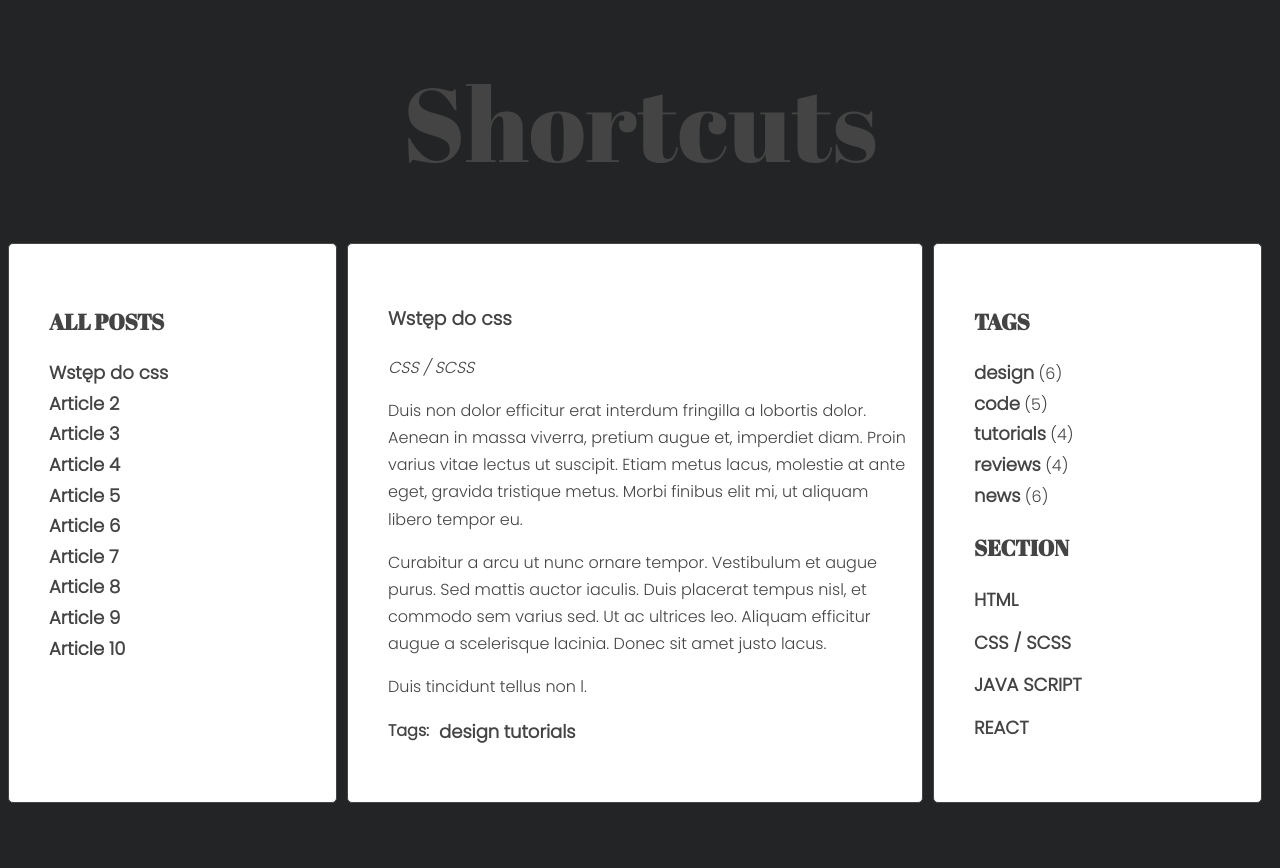
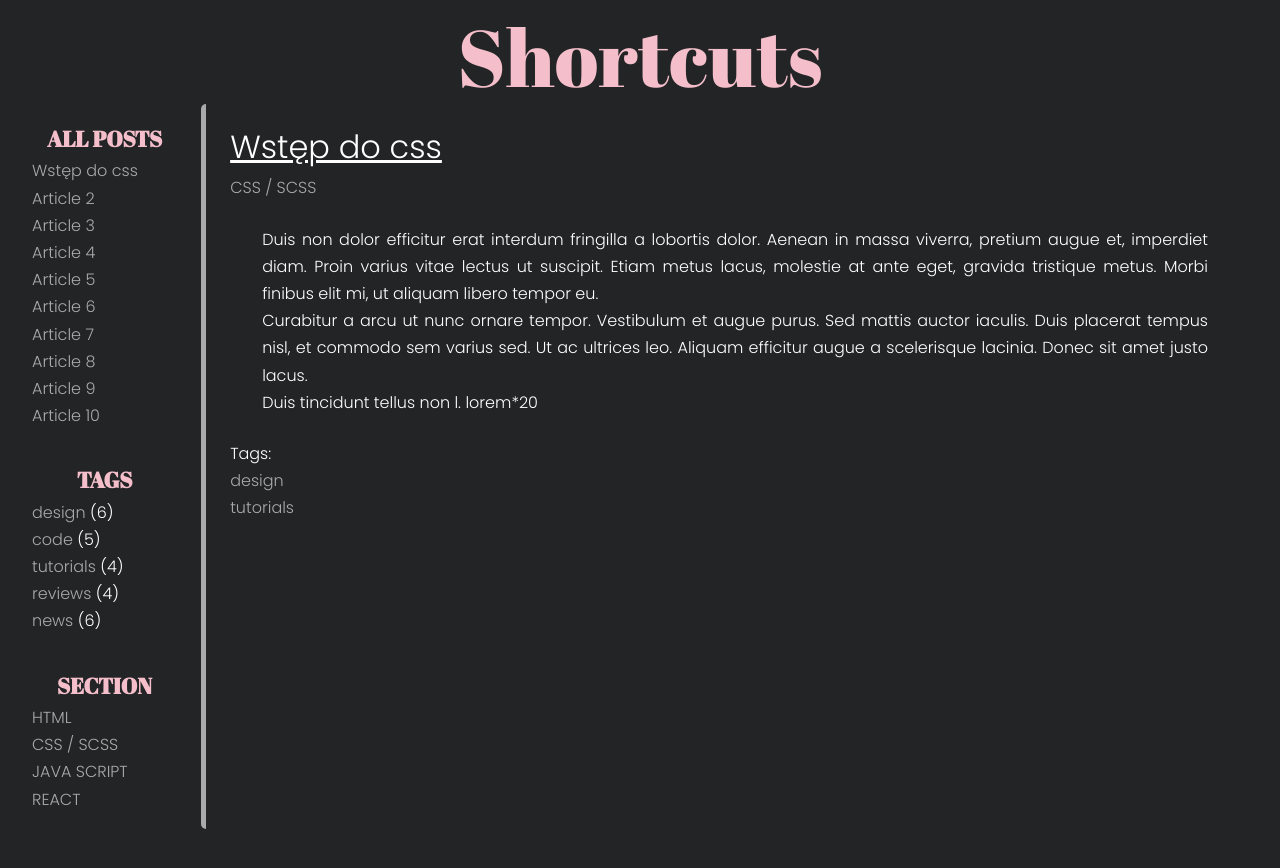
Before and after one commit to Maqel/WebDevShortcuts, a website: page src/index.html in a window 1280 px wide. After the commit the page ends 841 px from the top, so only its background shows below. Drawn offline with nearby package versions, Linux system fonts and the light colour scheme; files that its build step writes are made by us from their sources.

Commit message:
base_layout_vith_grid

```diff
--- a/src/index.html
+++ b/src/index.html
@@ -4,19 +4,57 @@
   <meta charset="UTF-8">
   <meta http-equiv="X-UA-Compatible" content="IE=edge">
   <meta name="viewport" content="width=device-width, initial-scale=1.0">
-  <link rel="stylesheet" href="css/style.css">
+  <link rel="stylesheet" href="css/style.min.css">
   <title>Shortcuts</title>
 </head>
 <body>
   <div class="blog">
     <div class="container">
-      <h1 class="logo">Shortcuts</h1>
-      <main class="wrapper">
+      <div class="logo-container">
+        <a class="logo" onclick="location.reload(true);"><h1>Shortcuts</h1></a>
+      </div>
+      <nav class="menu">
         <aside class="sidebar">
           <h2 class="section-title">All posts</h2>
           <ul class="list titles">
           </ul>
         </aside>
+        <aside class="sidebar">
+          <h2 class="section-title">Tags</h2>
+          <ul class="list tags">
+            <li><a href="#">design</a> <span>(6)</span></li>
+            <li><a href="#">code</a> <span>(5)</span></li>
+            <li><a href="#">tutorials</a> <span>(4)</span></li>
+            <li><a href="#">reviews</a> <span>(4)</span></li>
+            <li><a href="#">news</a> <span>(6)</span></li>
+          </ul>
+        </aside>
+        <aside class="sidebar">
+          <h2 class="section-title">Section</h2>
+          <ul class="list section">
+            <li>
+              <a href="#">
+                <span class="section-name">HTML</span>
+              </a>
+            </li>
+            <li>
+              <a href="#">
+                <span class="section-name">CSS / SCSS</span>
+              </a>
+            </li>
+            <li>
+              <a href="#">
+                <span class="section-name">JAVA SCRIPT</span>
+              </a>
+            </li>
+            <li>
+              <a href="#">
+                <span class="section-name">REACT</span>
+              </a>
+            </li>
+          </ul>
+        </aside>
+      </nav>
         <section class="posts">
           <article class="post active" id="article-1">
             <h3 class="post-title">Wstęp do css</h3>
@@ -24,7 +62,7 @@
             <div class="post-content">
               <p>Duis non dolor efficitur erat interdum fringilla a lobortis dolor. Aenean in massa viverra, pretium augue et, imperdiet diam. Proin varius vitae lectus ut suscipit. Etiam metus lacus, molestie at ante eget, gravida tristique metus. Morbi finibus elit mi, ut aliquam libero tempor eu.</p>
               <p>Curabitur a arcu ut nunc ornare tempor. Vestibulum et augue purus. Sed mattis auctor iaculis. Duis placerat tempus nisl, et commodo sem varius sed. Ut ac ultrices leo. Aliquam efficitur augue a scelerisque lacinia. Donec sit amet justo lacus.</p>
-              <p>Duis tincidunt tellus non l.</p>
+              <p>Duis tincidunt tellus non l. lorem*20</p>
             </div>
             <div class="post-tags">
               <p><strong>Tags:</strong></p>
@@ -184,40 +222,6 @@
             </div>
           </article>
         </section>
-        <aside class="sidebar">
-          <h2 class="section-title">Tags</h2>
-          <ul class="list tags">
-            <li><a href="#">design</a> <span>(6)</span></li>
-            <li><a href="#">code</a> <span>(5)</span></li>
-            <li><a href="#">tutorials</a> <span>(4)</span></li>
-            <li><a href="#">reviews</a> <span>(4)</span></li>
-            <li><a href="#">news</a> <span>(6)</span></li>
-          </ul>
-          <h2 class="section-title">Section</h2>
-          <ul class="list section">
-            <li>
-              <a href="#">
-                <span class="section-name">HTML</span>
-              </a>
-            </li>
-            <li>
-              <a href="#">
-                <span class="section-name">CSS / SCSS</span>
-              </a>
-            </li>
-            <li>
-              <a href="#">
-                <span class="section-name">JAVA SCRIPT</span>
-              </a>
-            </li>
-            <li>
-              <a href="#">
-                <span class="section-name">REACT</span>
-              </a>
-            </li>
-          </ul>
-        </aside>
-      </main>
     </div>
   </div>
   <script src="js/script.js"></script>
--- /dev/null
+++ b/src/sass/_main.scss
@@ -0,0 +1,186 @@
+
+
+body {
+  background: $color-darker;
+  font-family: $font-text;
+  color: $color-brightest;
+  font-weight: 300;
+  font-size: 16px;
+  line-height: 1.7;
+}
+
+.container {
+  //max-width: 1440px;
+  width: 100%;
+  min-height: 100vh;
+  margin: 0 auto;
+  padding: 0 2vh;
+  display: grid;
+  grid-template: 0.15fr 1fr / 1fr 6fr;
+  gap: 1vh;
+}
+
+/*NAVIGATION*/
+
+.menu {
+  grid-area: 2 / 1 / 3 / 2;
+  display: flex;
+  flex-direction: column;
+
+  .sidebar {
+    margin: 1em;
+
+    a{
+      color: $color-light;
+
+      &:hover {
+        color: lighten($color-brightest, 50%);
+      }
+    }
+
+    .section-title {
+      color: $color-title;
+      font-size: 22px;
+      text-transform: uppercase;
+      font-family: $font-header;
+      font-weight: 600;
+      display: flex;
+      justify-content: center;
+
+      span {
+        text-transform: none;
+        font-weight: 400;
+        color: lighten($color-dark, 20%);
+      }
+    }
+  }
+}
+
+.posts {
+  grid-area: 2 / 2 / 3 / 3;
+  //background-color: yellowgreen;
+  position: relative;
+  color: $color-brightest;
+  border-left: 5px solid $color-light;
+  border-radius: 5px;
+
+  .post {
+    opacity: 0;
+    margin: 0.5em;
+    padding: 0.5em 1em;
+    transition: opacity 0.3s ease-in-out;
+    position: absolute;
+    z-index: 1;
+
+    &.active {
+      opacity: 1;
+      z-index: 2;
+      min-height: min-content;
+    }
+
+    .post-title {
+      font-size: xx-large;
+      text-decoration: underline;
+    }
+
+    .post-section {
+      color: $color-light;
+      font-weight: bolder;
+    }
+
+    .post-content {
+      padding: 1.5em 2em;
+      text-align: justify;
+    }
+  }
+
+  .post-tags a {
+    color: $color-light;
+  }
+}
+
+//   .sidebar, .posts {
+//     background: $color-brightest;
+//     margin-right: 10px;
+//     padding: 40px;
+//     border: 1px solid $color-dark;
+//     border-radius: 5px;
+//     height: 70vh;
+//     min-height: 100%;
+//   }
+
+/* Logo */
+.logo-container {
+  grid-column: 1 / 3;
+  font-family: $font-header;
+  font-weight: 400;
+  font-size: 80px;
+  line-height: 1;
+  text-align: center;
+  color: $color-title;
+
+
+  h1 {
+    //cursor: pointer;
+    padding-top: 1rem;
+    font-size: 5rem;
+  }
+}
+
+//   /* Lists */
+
+//   .list {
+//     list-style-type: none;
+//     margin: 0;
+//     padding: 0;
+
+//     .active {
+//       font-weight: bold;
+//     }
+//   }
+
+//   .list-horizontal {
+//     li {
+//       display: inline-block;
+//     }
+//   }
+
+//   /* Section */
+//   .section {
+//     li {
+//       margin-bottom: 12px;
+//     }
+//   }
+
+/* Post */
+// .post {
+//   opacity: 0;
+//   margin-right: 10px;
+//   padding-right: 5px;
+//   transition: opacity 0.3s ease-in-out;
+//   position: absolute;
+//   z-index: 1;
+
+//   &.active {
+//     opacity: 1;
+//     z-index: 2;
+//     min-height: min-content;
+//   }
+// }
+
+//   // .post-content {
+
+//   // }
+
+//   .post-section {
+//     font-style: italic;
+//   }
+
+//   .post-tags {
+//     display: flex;
+
+//     p {
+//       margin: 0 10px 0 0;
+
+//     }
+//   }
--- /dev/null
+++ b/src/sass/_reset.scss
@@ -0,0 +1,51 @@
+*, *:before, *:after{
+    box-sizing: border-box;
+  }
+
+  html, body, div, span, object, iframe, figure, h1, h2, h3, h4, h5, h6, p, blockquote, pre, a, code, em, img, small, strike, strong, sub, sup, tt, b, u, i, ol, ul, li, fieldset, form, label, table, caption, tbody, tfoot, thead, tr, th, td, main, canvas, embed, footer, header, nav, section, video{
+    margin: 0;
+    padding: 0;
+    border: 0;
+    font-size: 100%;
+    font: inherit;
+    vertical-align: baseline;
+    text-rendering: optimizeLegibility;
+    -webkit-font-smoothing: antialiased;
+    text-size-adjust: none;
+  }
+
+  footer, header, nav, section, main{
+    display: block;
+  }
+
+  body{
+    line-height: 1;
+  }
+
+  ol, ul{
+    list-style: none;
+  }
+
+  blockquote, q{
+    quotes: none;
+  }
+
+  blockquote:before, blockquote:after, q:before, q:after{
+    content: '';
+    content: none;
+  }
+
+  table{
+    border-collapse: collapse;
+    border-spacing: 0;
+  }
+
+  input{
+    -webkit-appearance: none;
+    border-radius: 0;
+  }
+
+  a {
+    text-decoration: none;
+    cursor: pointer;
+  }
--- /dev/null
+++ b/src/sass/_variables.scss
@@ -0,0 +1,8 @@
+$color-brightest: #fff;
+$color-light: #aaa;
+$color-dark: #444;
+$color-darker: #222425;
+$color-title: #f4bfcb;
+
+$font-header: 'Abril Fatface', serif;
+$font-text: 'Poppins', sans-serif;
--- a/src/sass/style.scss
+++ b/src/sass/style.scss
@@ -1,146 +1,4 @@
+@import "variables.scss";
+@import "reset.scss";
+@import "main.scss";
 @import url('https://fonts.googleapis.com/css2?family=Abril+Fatface&family=Poppins:wght@300&display=swap');
-
-/* Variables */
-
-$color-light: #fff;
-$color-dark: #444;
-$color-darker: #222425;
-
-$font-header: 'Abril Fatface', serif;
-$font-text: 'Poppins', sans-serif;
-
-/* Global */
-
-*, *::before, *::after {
-  box-sizing: border-box;
-}
-
-*a {
-  text-decoration: none;
-  font-size: 18px;
-  font-weight: bold;
-  color: $color-dark;
-}
-
-body {
-  background: $color-darker;
-  font-family: $font-text;
-  color: $color-dark;
-  font-weight: 300;
-  font-size: 16px;
-  line-height: 1.7;
-}
-
-.container {
-  max-width: 1440px;
-  margin: 0 auto;
-
-}
-
-.section-title {
-  font-size: 22px;
-  text-transform: uppercase;
-  font-family: $font-header;
-  font-weight: 600;
-
-  span {
-    text-transform: none;
-    font-weight: 400;
-    color: lighten($color-dark, 20%);
-  }
-}
-
-/* Layout */
-.wrapper {
-  display: flex;
-
-  //margin-left: 10px;
-
-}
-
-.sidebar {
-  flex: 1 0 0;
-}
-
-.posts {
-  flex: 2 0 0;
-  padding: auto;
-  position: relative;
-}
-
-.sidebar, .posts {
-  background: $color-light;
-  margin-right: 10px;
-  padding: 40px;
-  border: 1px solid $color-dark;
-  border-radius: 5px;
-  height: 70vh;
-  min-height: 100%;
-}
-
-/* Logo */
-.logo {
-  font-family: $font-header;
-  font-weight: 400;
-  font-size: 104px;
-  line-height: 1;
-  text-align: center;
-}
-
-/* Lists */
-
-.list {
-  list-style-type: none;
-  margin: 0;
-  padding: 0;
-
-  .active {
-    font-weight: bold;
-  }
-}
-
-.list-horizontal {
-  li {
-    display: inline-block;
-  }
-}
-
-/* Section */
-.section {
-  li {
-    margin-bottom: 12px;
-  }
-}
-
-/* Post */
-.post {
-  opacity: 0;
-  margin-right: 10px;
-  padding-right: 5px;
-  transition: opacity 0.3s ease-in-out;
-  position: absolute;
-  z-index: 1;
-
-  &.active {
-    opacity: 1;
-    z-index: 2;
-    min-height: min-content;
-  }
-}
-
-// .post-content {
-
-// }
-
-.post-section {
-  font-style: italic;
-}
-
-.post-tags {
-  display: flex;
-
-  p {
-    margin: 0 10px 0 0;
-
-  }
-}
```
Also changed, not shown: src/css/style.min.css (added), 1 other file.
